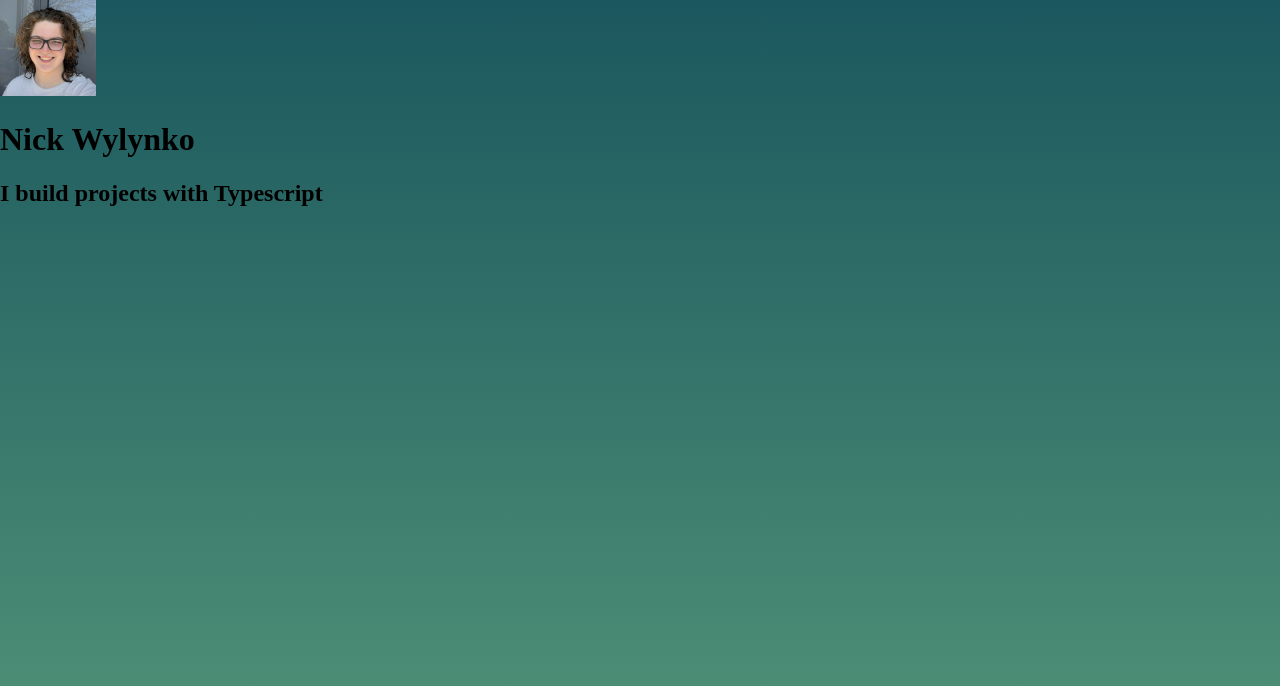
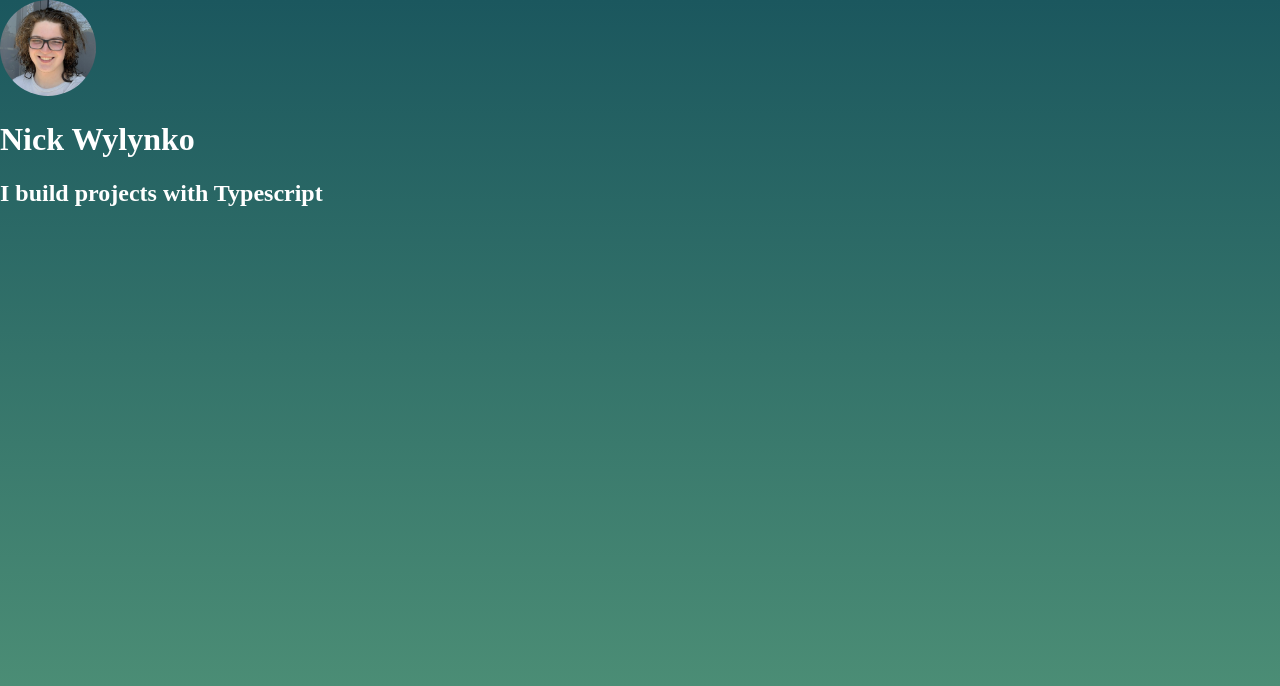
Before and after one commit to NWylynko/personal-link-sharing-site, a Next.js app: page / in a window 1280 px wide. Shown: the top 686 px of the page. Built offline with nearby package versions, Linux system fonts and the light colour scheme.

Commit message:
Add some style to text and image

```diff
--- a/app/page.tsx
+++ b/app/page.tsx
@@ -1,13 +1,14 @@
 import Image from "next/image";
 import ProfilePic from "../assets/profile.png"
+import styles from "./styles.module.css"
 
 
 export default function HomePage() {
   return (
     <div>
-      <Image src={ProfilePic} alt="Profile Picture" height={96} width={96} />
-      <h1>Nick Wylynko</h1>
-      <h2>I build projects with Typescript</h2>
+      <Image className={styles.image} src={ProfilePic} alt="Profile Picture" height={96} width={96} />
+      <h1 className={styles.title}>Nick Wylynko</h1>
+      <h2 className={styles.blurb}>I build projects with Typescript</h2>
     </div>
   )
 }
--- /dev/null
+++ b/app/styles.module.css
@@ -0,0 +1,12 @@
+
+.image {
+  border-radius: 50%;
+}
+
+.title {
+  color: #ffffff;
+}
+
+.blurb {
+  color: #ffffff;
+}
```
